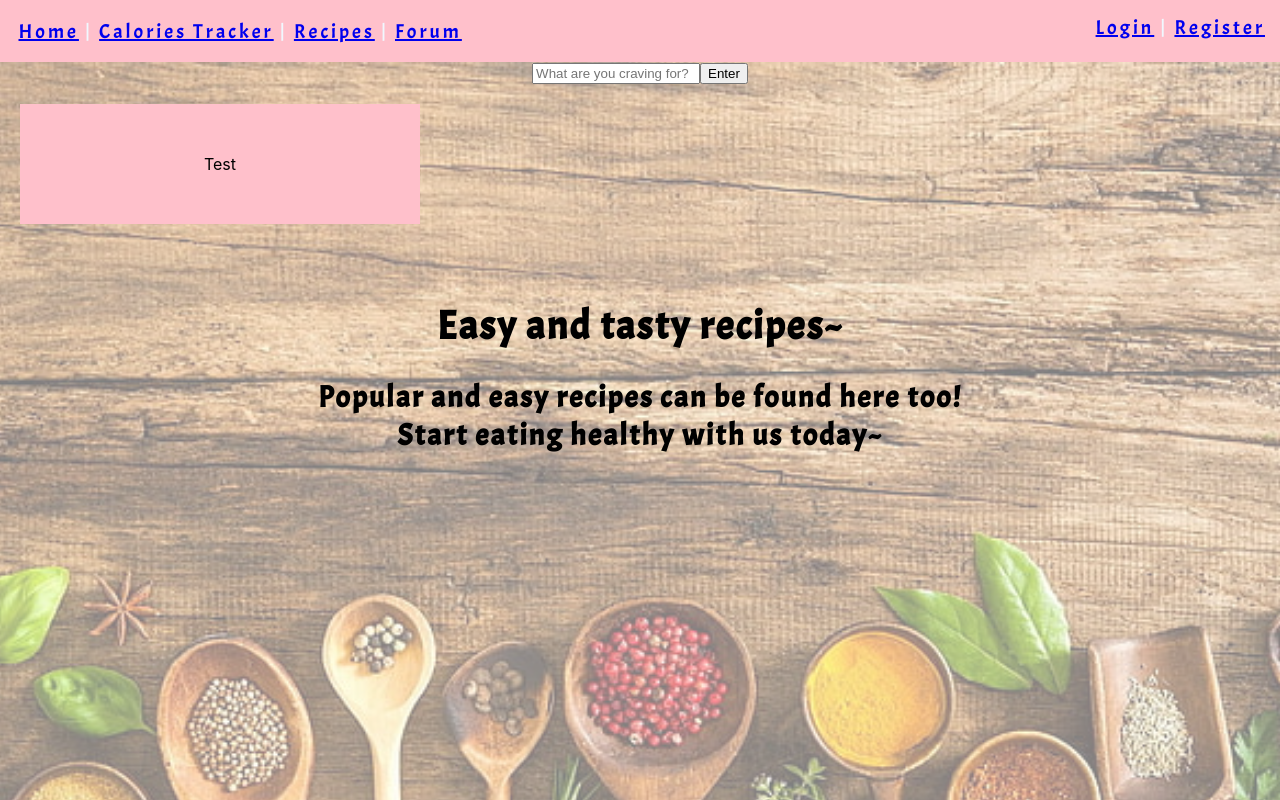
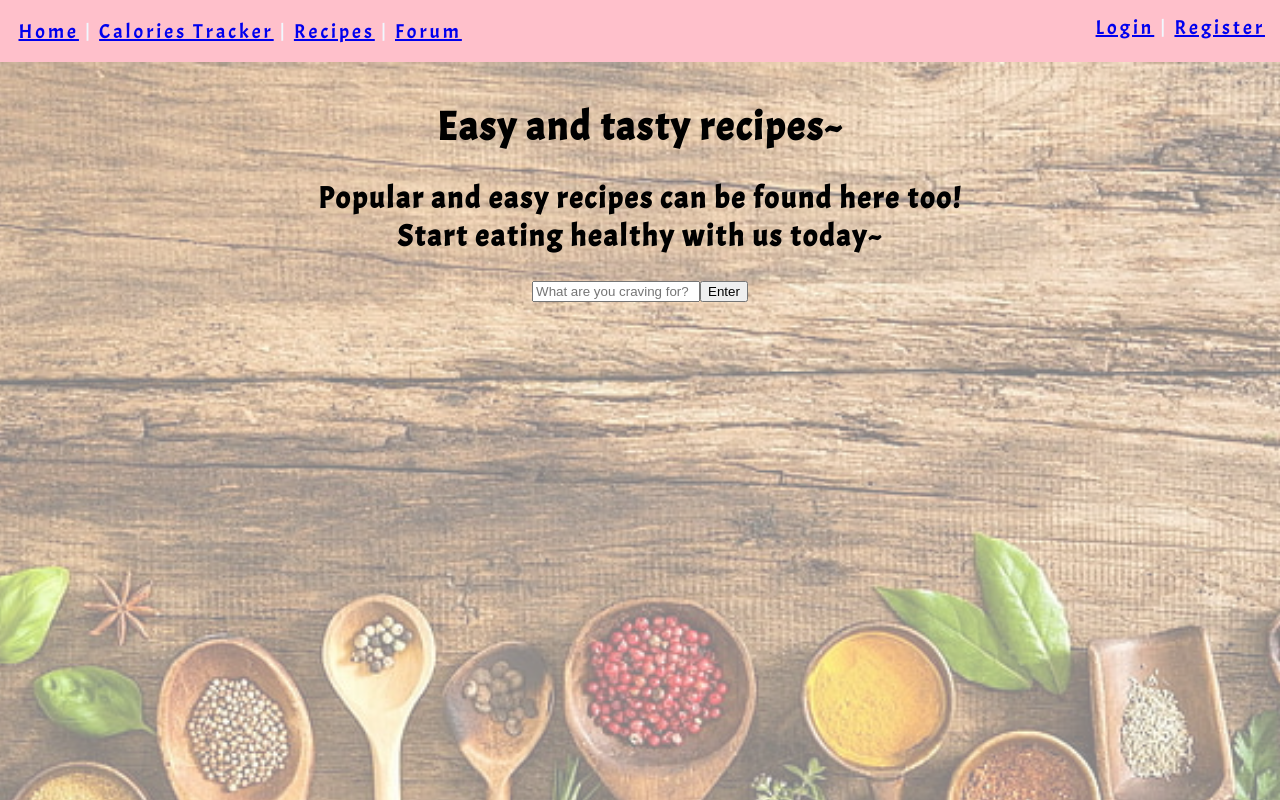
Before and after one commit to joykwokll/Foodie-Diary, a React (Create React App) app: page /Recipes in a window 1280 px wide. Shown: the top 800 px of the page. Built offline with nearby package versions, Linux system fonts and the light colour scheme; a web font is replaced by a local one.

Commit message:
tried to display results but failed

```diff
--- a/src/Routes/Recipes/RecipeResult.js
+++ b/src/Routes/Recipes/RecipeResult.js
@@ -1,11 +1,13 @@
 import React from "react";
 import "./RecipeResult.css";
 
-const RecipeResult = () => {
+const RecipeResult = (props) => {
     // console.log(props)
     return (
         <div className = "recipeContainer">
-            Test
+            <p>{props.results}</p>
+            <img src={props.response.data.results[0].image}/>
+
         </div>
     )
 };
--- a/src/Routes/Recipes/Recipes.css
+++ b/src/Routes/Recipes/Recipes.css
@@ -20,10 +20,10 @@
     font-size: 20px;
     color: black;
     letter-spacing: 2px;
-    position: relative;
-    top: 50px;
+    margin-top: 40px;
     /* z-index: 1; */
 }
+
 
 /* .recipeSearch {
     z-index: -5;
--- a/src/Routes/Recipes/Recipes.js
+++ b/src/Routes/Recipes/Recipes.js
@@ -7,15 +7,20 @@ import RecipeResult from "./RecipeResult";
 
 function Recipes() {
   const [keyword, setKeyword] = useState("");
-  const [results, setResults] = useState("");
+  const [results, setResults] = useState([]);
 
   const callApi = () => {
       axios
         .get(`https://api.spoonacular.com/recipes/complexSearch?query=${keyword}&apiKey=e905888b74ab41bb88de105721948ff1`, {
         })
         .then(function (response) {
-            setResults();
-            console.log(response.data.results);
+            setResults([
+                {
+                    name: keyword,
+                    image: response.data.results[0].image,
+                  },
+            ]);
+            console.log(response.data.results[0].image);
           // handle success
         })
         .catch(function (error) {
@@ -43,16 +48,6 @@ function Recipes() {
 
   return (
     <div>
-      <Search
-        keyword={keyword}
-        onChange={changeHandler}
-        onClick={clickHandler}
-        onKeyDown={onKeyDownHandler}
-        placeholder={"What are you craving for?"}
-      />
-
-      <RecipeResult/>
-
       <div className="Recipesbg"></div>
       <div className="Recipes">
         <h1>Easy and tasty recipes~</h1>
@@ -61,6 +56,32 @@ function Recipes() {
           <br /> Start eating healthy with us today~
         </h2>
       </div>
+
+      <Search className="searchRecipe"
+        keyword={keyword}
+        onChange={changeHandler}
+        onClick={clickHandler}
+        onKeyDown={onKeyDownHandler}
+        placeholder={"What are you craving for?"}
+      />
+
+      {/* {results.map((result) => {
+          return <RecipeResult />
+      })}
+
+      <RecipeResult/> */}
+
+{/* {
+        results.map((data, index) => {
+          return (
+            <RecipeResult results={data}/>
+          )
+        })
+      }
+ */}
+
+
+
     </div>
   );
 }
```
Also changed, not shown: src/Routes/Components/Search.css (line endings or trailing spaces).
